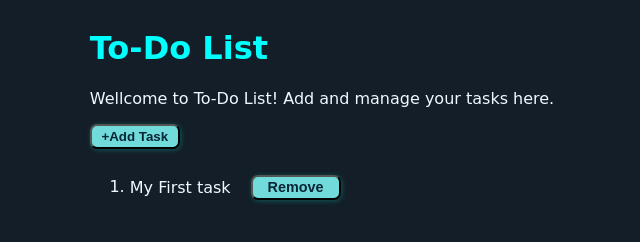
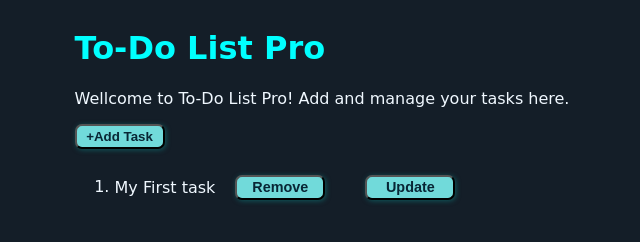
Before and after one commit to imatanu108/JavaScript, a plain HTML site: page 10_Projetcs/To-Do List App/index.html in a window 1280 px wide. Shown: the whole page, without its empty margins (318-958 px from the left). Drawn offline with Linux system fonts and the light colour scheme.

Commit message:
Updated...

```diff
--- a/10_Projetcs/To-Do List App/index.html
+++ b/10_Projetcs/To-Do List App/index.html
@@ -3,7 +3,7 @@
   <head>
     <meta charset="UTF-8" />
     <meta name="viewport" content="width=device-width, initial-scale=1.0" />
-    <title>To-Do List</title>
+    <title>To-Do List Pro</title>
     <style>
       body {
         background-color: rgb(20, 30, 40);
@@ -13,6 +13,7 @@
         align-items: center;
         justify-content: center;
       }
+
       #head h1 {
         color: aqua;
       }
@@ -21,6 +22,7 @@
         font-size: 90%;
         margin: 10px 20px;
       }
+
       button {
         font-weight: bold;
         background-color: rgb(113, 218, 218);
@@ -30,6 +32,7 @@
         height: 25px;
         width: 90px;
       }
+
       #input-container {
         margin: 10px 2px;
       }
@@ -39,8 +42,8 @@
   <body>
     <div class="main">
       <div id="head">
-        <h1>To-Do List</h1>
-        <p>Wellcome to To-Do List! Add and manage your tasks here.</p>
+        <h1>To-Do List Pro</h1>
+        <p>Wellcome to To-Do List Pro! Add and manage your tasks here.</p>
       </div>
       <div id="container">
         <button id="add-cancel-btn">+Add Task</button>
@@ -50,9 +53,9 @@
         </div>
         <ol id="task-list" type="1">
           <li>
-            My First task<button id="remove-btn" onclick="removeTask(this)">
-              Remove
-            </button>
+            <span class="task-value"> My First task</span
+            ><button id="remove-btn" onclick="removeTask(this)">Remove</button
+            ><button id="update-btn" onclick="updateTask(this)">Update</button>
           </li>
         </ol>
       </div>
@@ -63,6 +66,7 @@
       let inputField = document.getElementById("input-field");
       let addCancelButton = document.getElementById("add-cancel-btn");
       let inputContainer = document.getElementById("input-container");
+      let updateButton = document.getElementById("update-btn");
 
       function toggleInputField() {
         // console.log("Button Toggled!");
@@ -75,15 +79,17 @@
           addCancelButton.innerText = "+Add Task";
         }
       }
-
       addCancelButton.addEventListener("click", toggleInputField);
 
       function addNewTask() {
-        let newTaskName = inputField.value;
-        let newTaskItem = document.createElement("li");
-        newTaskItem.innerHTML = `${newTaskName}<button id="remove-btn" onclick="removeTask(this)">Remove</button>`;
-        taskList.append(newTaskItem);
-        inputField.value = "";
+        let newTaskName = inputField.value.trim();
+        if (newTaskName !== "") {
+          let newTaskItem = document.createElement("li");
+          newTaskItem.innerHTML = `<span class="task-value">${newTaskName}</span><button id="remove-btn" onclick="removeTask(this)">Remove</button><button id="update-btn" onclick="updateTask(this)">Update</button>`;
+          taskList.append(newTaskItem);
+          inputField.value = "";
+          toggleInputField(); // reset the input-field
+        }
       }
 
       addButton.addEventListener("click", addNewTask);
@@ -94,6 +100,26 @@
         // console.log(parentItem)
         parentItem.remove();
       }
+
+      function updateTask(button) {
+        inputContainer.style.display = "block";
+        let buttonParent = button.parentElement;
+        let taskName = button.parentElement.firstElementChild.innerText;
+        inputField.value = taskName;
+        inputField.focus();
+        addButton.innerText = "Update";
+        console.log(taskName);
+
+        addButton.addEventListener("click", () => {
+          let updatedTaskName = inputField.value.trim();
+          if (updatedTaskName !== "") {
+            button.parentElement.firstElementChild.innerText = updatedTaskName;
+          }
+          buttonParent.remove(); // remove the old task and adds the new modefied task
+          inputContainer.style.display = "none";
+          addButton.innerText = "Add";
+        });
+      }
     </script>
   </body>
 </html>
```
